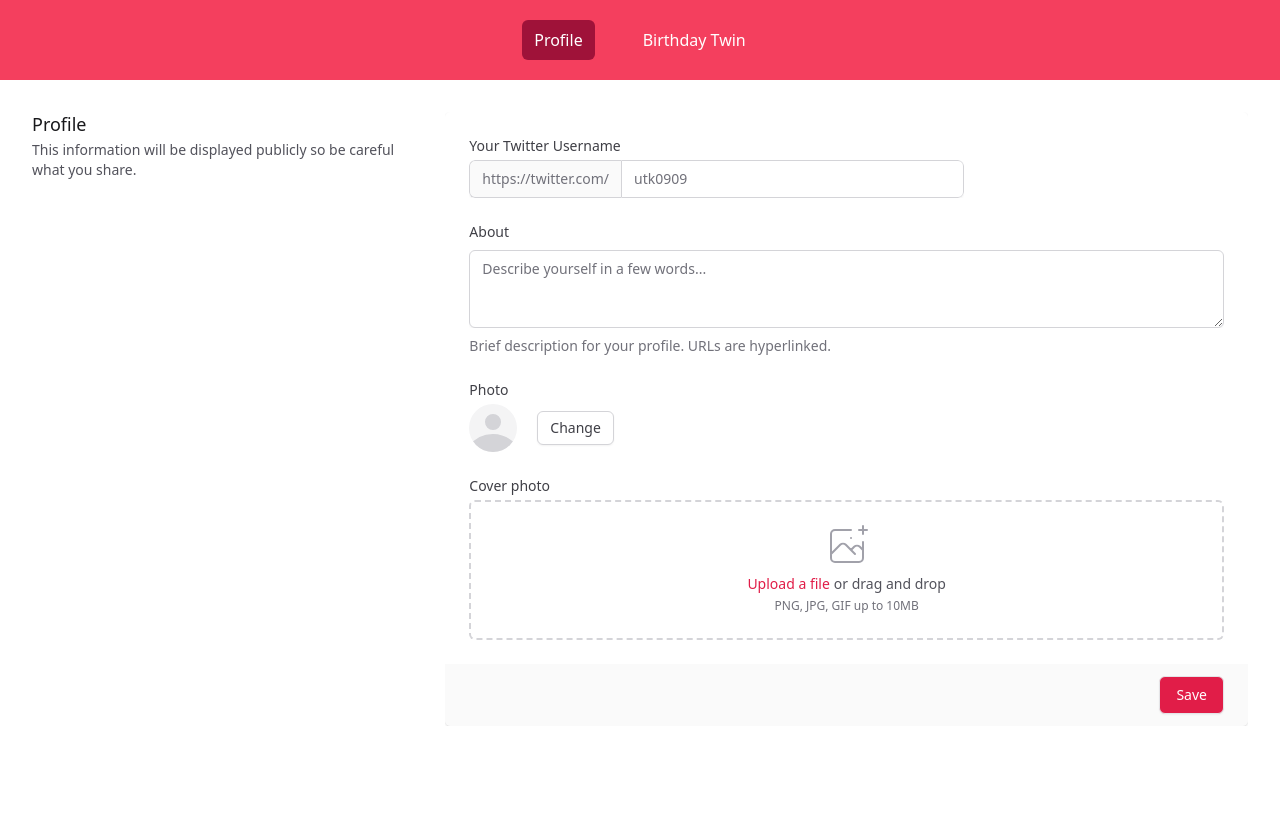
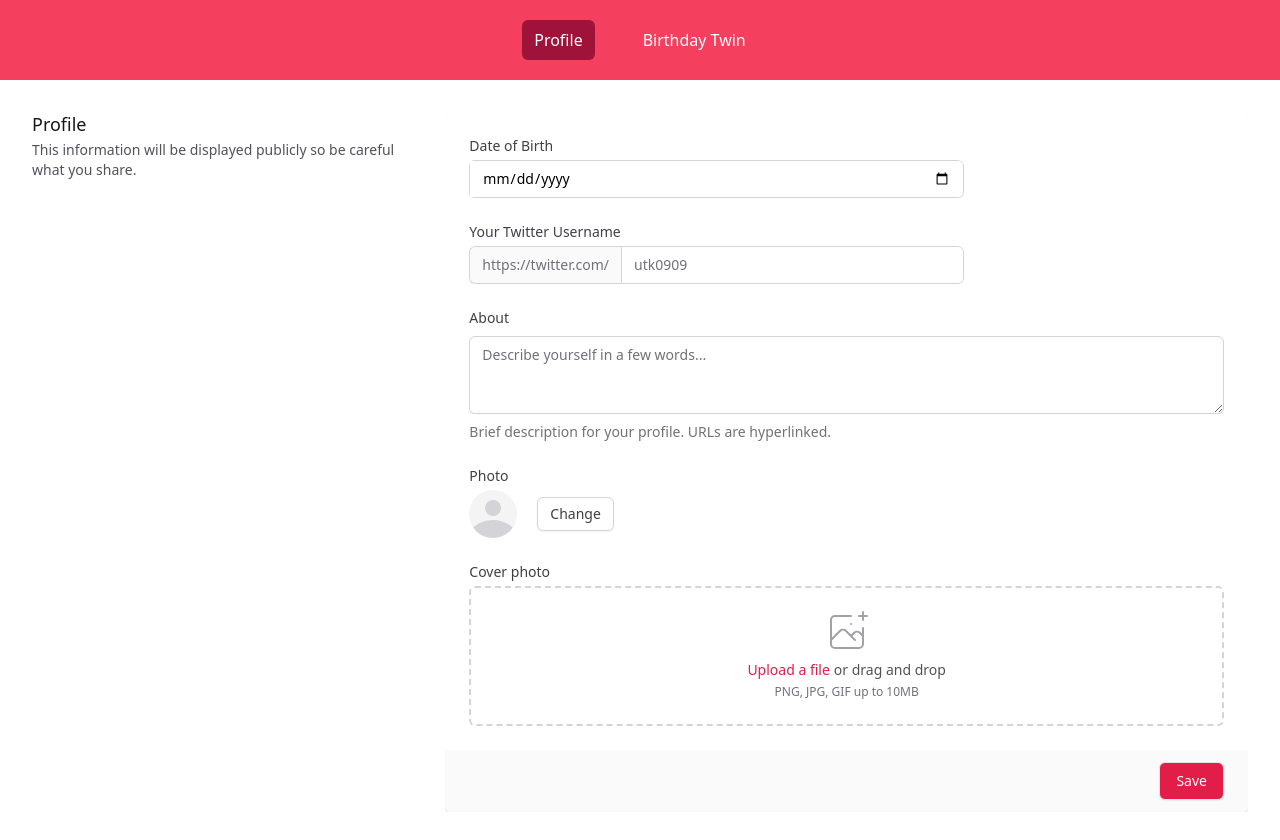
Before and after one commit to shahpreetk/mlh-hackbirthday, a React (Create React App) app: page /profile in a window 1280 px wide. Shown: the top 840 px of the page. Before the commit the page ends 800 px from the top, so only its background shows below. Built offline with nearby package versions, Linux system fonts and the light colour scheme; a web font is replaced by a local one.

Commit message:
DOB added

```diff
--- a/src/pages/BirthdayTwin.js
+++ b/src/pages/BirthdayTwin.js
@@ -25,9 +25,10 @@ const BirthdayTwin = () => {
                   />
                 </div>
                 <div className="flex-grow">
-                  <h2 className="text-gray-900 text-lg title-font font-medium mb-3">
+                  <h2 className="text-gray-900 text-lg title-font font-medium mb-2">
                     Full Name
                   </h2>
+                  <p className="text-gray-400 text-sm mb-2">Age: 25</p>
                   <p className="leading-relaxed text-base">
                     Lorem, ipsum dolor sit amet consectetur adipisicing elit.
                     Saepe totam magnam recusandae iste consectetur.
@@ -59,9 +60,10 @@ const BirthdayTwin = () => {
                   />
                 </div>
                 <div className="flex-grow">
-                  <h2 className="text-gray-900 text-lg title-font font-medium mb-3">
+                  <h2 className="text-gray-900 text-lg title-font font-medium mb-2">
                     Shooting Stars
                   </h2>
+                  <p className="text-gray-400 text-sm mb-2">Age: 40</p>
                   <p className="leading-relaxed text-base">
                     Lorem, ipsum dolor sit amet consectetur adipisicing elit.
                     Saepe totam magnam recusandae iste consectetur.
--- a/src/pages/Profile.js
+++ b/src/pages/Profile.js
@@ -22,6 +22,26 @@ const Profile = () => {
               <form action="#" method="POST">
                 <div className="shadow sm:rounded-md sm:overflow-hidden">
                   <div className="px-4 py-5 bg-white space-y-6 sm:p-6">
+                    <div className="grid grid-cols-3 gap-6">
+                      <div className="col-span-3 sm:col-span-2">
+                        <label
+                          htmlFor="date"
+                          className="block text-sm font-medium text-gray-700"
+                        >
+                          Date of Birth
+                        </label>
+                        <div className="mt-1 flex rounded-md shadow-sm">
+                          <input
+                            type="date"
+                            name="date"
+                            id="date"
+                            className="focus:ring-rose-500 focus:border-rose-500 flex-1 block w-full rounded-none rounded-r-md sm:text-sm border-gray-300"
+                            placeholder="utk0909"
+                          />
+                        </div>
+                      </div>
+                    </div>
+
                     <div className="grid grid-cols-3 gap-6">
                       <div className="col-span-3 sm:col-span-2">
                         <label
```
